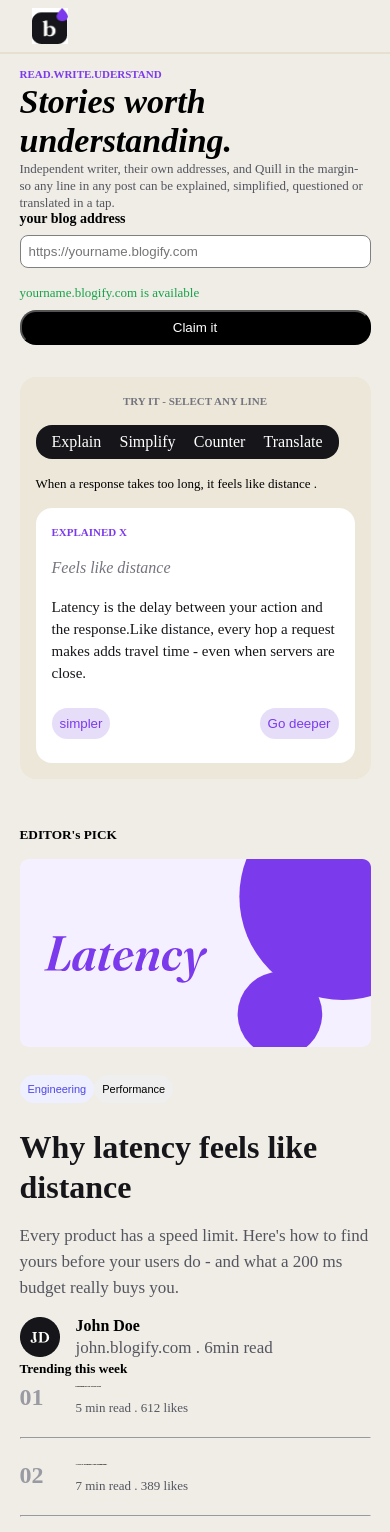
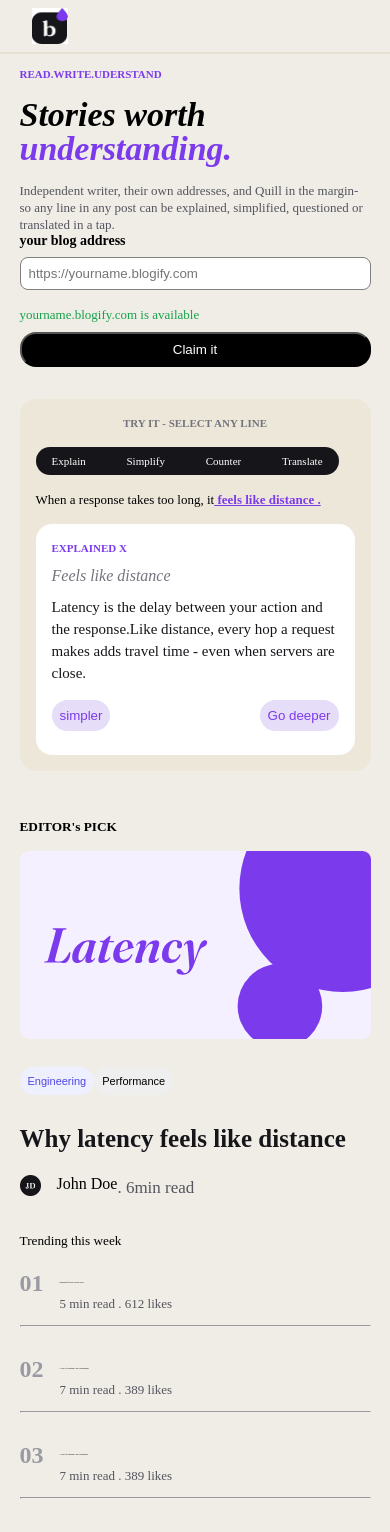
Before and after one commit to sahiba2503/currentProject, a React (Vite) app in the folder vite-project/: page / in a window 390 px wide. Shown: the top 1532 px of the page. Built offline with nearby package versions, Linux system fonts and the light colour scheme.

Commit message:
add css style to fix font style on mobile screen

```diff
--- a/vite-project/src/component/Latency.jsx
+++ b/vite-project/src/component/Latency.jsx
@@ -19,7 +19,7 @@ function Latency() {
              </div>
 
           <h3>Why latency feels like distance</h3>
-          <p>
+          <p id="every-pr">
             Every product has a speed limit. Here's how to find yours before
             your users do - and what a 200 ms budget really buys you.
           </p>
@@ -29,7 +29,7 @@ function Latency() {
               <img src={avatar} alt="" />
               <div className="jd-detail">
                <strong>John Doe</strong>
-              <p>john.blogify.com . 6min read</p>
+              <p> <strong>john.blogify.com</strong> . 6min read</p>
               </div>
 
             </div>
--- a/vite-project/src/component/Storiesworth.jsx
+++ b/vite-project/src/component/Storiesworth.jsx
@@ -5,7 +5,7 @@ function Storiesworth() {
     <div className='mainContainer'>
           <div className='storiesContainer'>
             <h5> READ.WRITE.UDERSTAND</h5>
-            <h1>Stories worth understanding.</h1>
+            <h1>Stories worth <strong>understanding.</strong></h1>
             <p>
               Independent writer, their own addresses, and Quill in the margin-
               so any line in any post can be explained, simplified, questioned
@@ -29,7 +29,7 @@ function Storiesworth() {
             <div className='feelContainer'>
               <div className='feelDetailContent'>
                 <p>
-                  When a response takes too long, it feels like distance .<strong> as if
+                  When a response takes too long, it<b> feels like distance .</b><strong> as if
                   the app lives somewhere far away.</strong>
                 </p>
               </div>
--- a/vite-project/src/component/auth.css
+++ b/vite-project/src/component/auth.css
@@ -300,6 +300,10 @@ color:#7C3AED;
    font-style: italic;
 
 }
+.storiesContainer h1 strong{
+    color:#7C3AED;
+}
+
 .storiesContainer p{
     font-size: 22px;
     font-weight: 400;
@@ -476,10 +480,10 @@ color:#7C3AED;
         width: 50%;
      }
     .trending-list-container{
-        /* border: 1px solid black; */
+
         display: flex;
         flex-direction: column;
-        gap:1rem;
+        gap:0.5rem;
     }
     .list-container{
         /* border: 1px solid red; */
@@ -857,17 +861,19 @@ gap:0.5rem;
                font-size: 34px;
                line-height: 39px;
             }
+
             .storiesContainer p{
                 font-size: 13px;
                 line-height: 17px;
             }
             .storiesContainer h4{
                font-size: 14px;
-            }
+               margin-top: 0;
+                           }
             .storiesContainer input{
                 border-radius: 0.5rem;
                 border: 1px solid grey;
-            }
+                            }
             .yourblogcon{
                 /* border: 1px solid blue; */
                 display: flex;
@@ -983,6 +989,10 @@ gap:0.5rem;
     body{
         background-color: #efede6;
     }
+    .list-container{
+        align-items: center;
+        gap:1rem;
+    }
     .list-container h3{
         color:#9A9AA3;
            font-size: 24px;
@@ -993,4 +1003,46 @@ gap:0.5rem;
     .list-detail .date-time-publish-com{
         font-size: 13px;
     }
+   .storiesContainer h1{
+    margin: 1rem 0;
+    line-height: 34px;
+   }
+   .listContainer li{
+    font-size: 11px;
+       }
+       .tryItContainer h6{
+        font-size: 11px;
+       }
+       .feelDetailContent p b{
+        color:#7C3AED;
+        text-decoration: underline;
+       }
+       .explainedContainer {
+         gap:0.5rem;
+       }
+       .letencyContent h3{
+        font-size: 25px;
+       }
+       #every-pr{
+        display: none;
+       }
+       .jd-detail{
+        display: flex;
+        flex-direction: row;
+       }
+       .jd-detail p strong{
+        display: none;
+       }
+       .trendingContainer h5{
+        margin-top: 2rem;
+        font-weight: lighter;
+       }
+       .jD-logo img{
+        width: 21px;
+        height: 21px;
+        margin: 0;
+       }
+       .jD-logo strong{
+        font-weight: lighter;
+       }
 }
```
